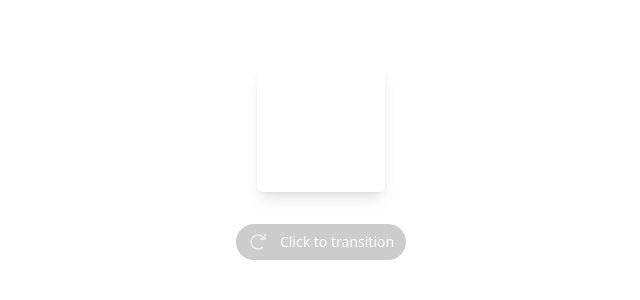
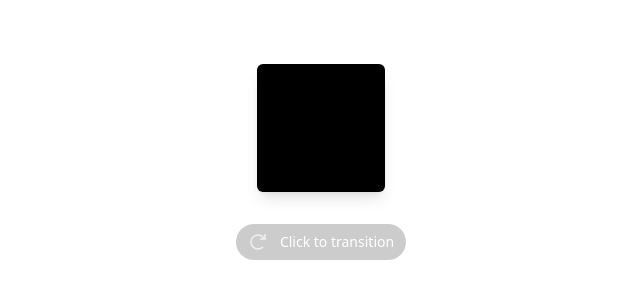
Before and after one commit to stackrr/stackr, a React (Vite) app: page / in a window 1280 px wide. Shown: the top 300 px of the page, without its empty margins (319-959 px from the left). Built offline with nearby package versions, Linux system fonts and the light colour scheme.

Commit message:
double checking the save

```diff
--- a/client/components/Home/Home.jsx
+++ b/client/components/Home/Home.jsx
@@ -2,6 +2,7 @@ import React, { useEffect, Fragment, useState } from "react";
 // import { Link } from "react-router-dom";
 // import styles from "./Home.module.css";
 import { Transition } from "@headlessui/react";
+// eslint-disable-next-line import/no-extraneous-dependencies
 import { useTimeoutFn } from "react-use";
 
 function Home() {
@@ -21,7 +22,7 @@ function Home() {
           leaveFrom="opacity-100 rotate-0 scale-100 "
           leaveTo="opacity-0 scale-95 "
         >
-          <div className="h-full w-full rounded-md bg-white shadow-lg" />
+          <div className="h-full w-full rounded-md bg-black shadow-lg" />
         </Transition>
       </div>
 
--- /dev/null
+++ b/client/components/NavBar/index.js
@@ -0,0 +1,2 @@
+// export * from "./NavBar.module.css";
+// export { default } from "./NavBar";
```
